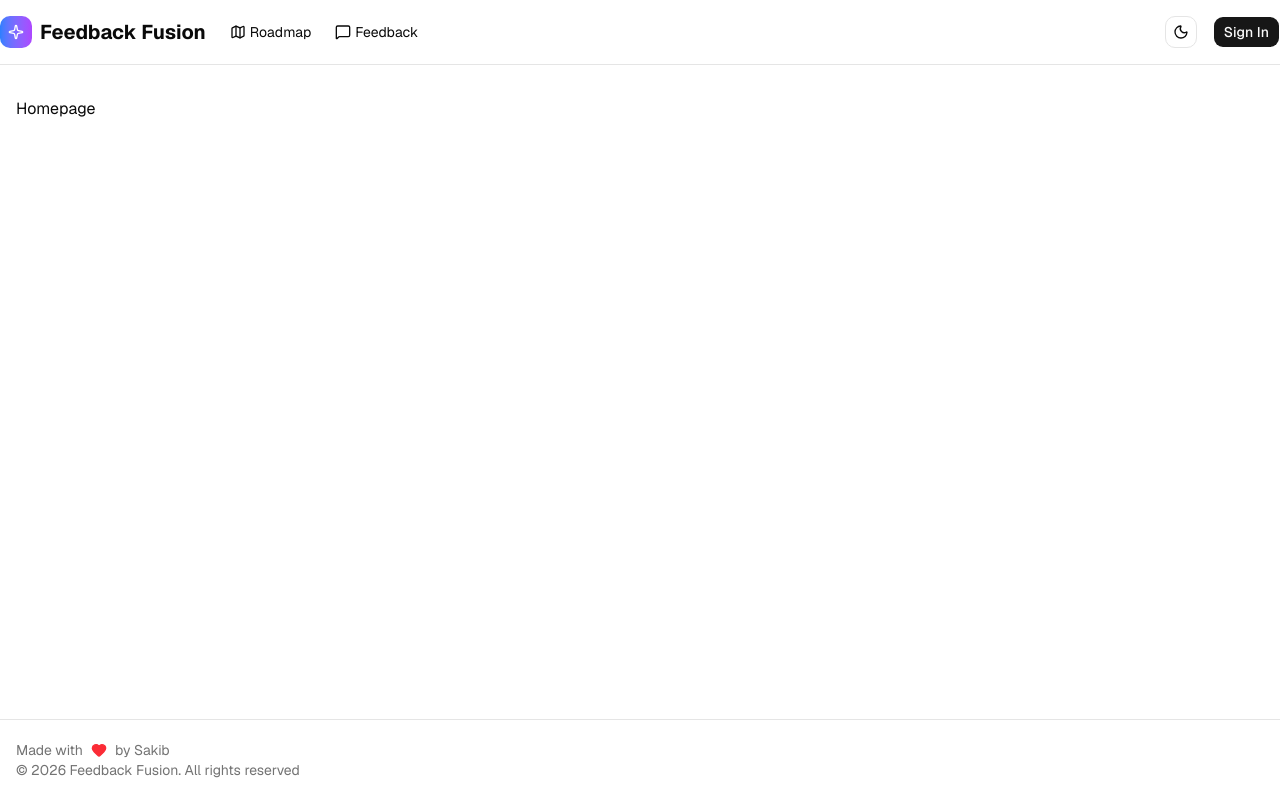
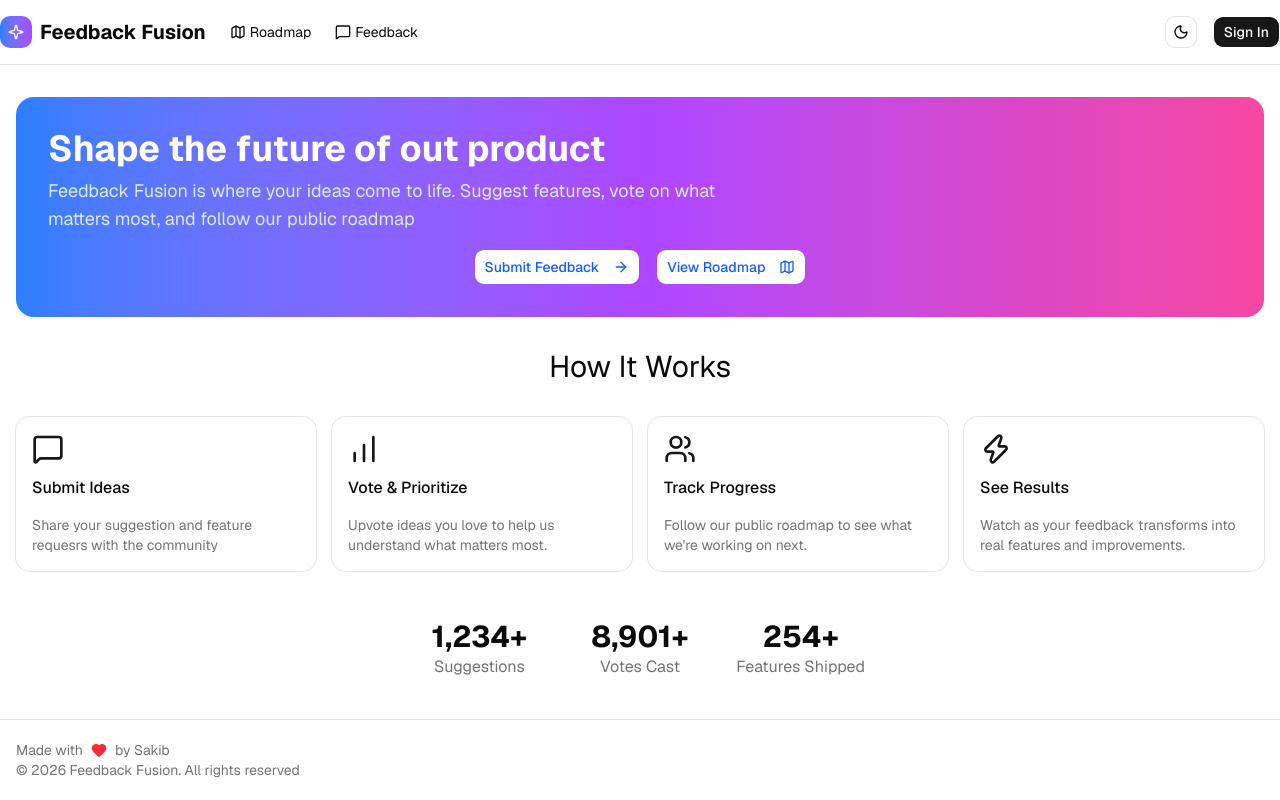
Before and after one commit to Sakib669/feedback-fusion, a Next.js app: page / in a window 1280 px wide. Built offline with nearby package versions, Linux system fonts and the light colour scheme; no server answers.

Commit message:
completed home section

```diff
--- a/src/app/page.tsx
+++ b/src/app/page.tsx
@@ -1,9 +1,108 @@
+import { GradientHeader } from "@/components/GradientHeader";
+import { Button } from "@/components/ui/button";
+import { Card, CardContent, CardHeader, CardTitle } from "@/components/ui/card";
+import { ArrowRight, BarChart, Map, MessageSquare, Users, Zap } from "lucide-react";
 import Image from "next/image";
+import Link from "next/link";
 
 export default function Home() {
   return (
-    <div>
-      Homepage
+    <div className="space-y-12">
+      {/* hero section */}
+      <GradientHeader
+        title="Shape the future of out product "
+        subtitle="Feedback Fusion is where your ideas come to life. Suggest features, vote on what matters most, and follow our public roadmap"
+      >
+        <div className="flex gap-4 justify-center pt-4">
+          <Button
+            asChild
+            size="lg"
+            className="bg-white text-blue-600 hover:bg-gray-100"
+          >
+            <Link href={"/feedback/new"}>
+              Submit Feedback <ArrowRight className="ml-2 h-4 w-4" />
+            </Link>
+          </Button>
+
+          <Button
+            asChild
+            size="lg"
+            className="bg-white text-blue-600 hover:bg-gray-100"
+          >
+            <Link href={"/roadmap"}>
+              View Roadmap <Map className="ml-2 h-4 w-4" />
+            </Link>
+          </Button>
+        </div>
+      </GradientHeader>
+      {/* Feature Section */}
+      <section>
+        <h2 className="text-3xl font-bond text-center mb-8">How It Works</h2>
+        <div className="grid grid-cols-1 md:grid-cols-2 lg:grid-cols-4 gap-4">
+          <Card>
+            <CardHeader>
+              <MessageSquare className=" h-8 w-8 text-primary mb-2" />
+              <CardTitle>Submit Ideas</CardTitle>
+            </CardHeader>
+            <CardContent>
+              <p className="text-muted-foreground">
+                Share your suggestion and feature requesrs with the community
+              </p>
+            </CardContent>
+          </Card>
+          <Card>
+            <CardHeader>
+              <BarChart className=" h-8 w-8 text-primary mb-2" />
+              <CardTitle>Vote & Prioritize</CardTitle>
+            </CardHeader>
+            <CardContent>
+              <p className="text-muted-foreground">
+                Upvote ideas you love to help us understand what matters most.
+              </p>
+            </CardContent>
+          </Card>
+          <Card>
+            <CardHeader>
+              <Users className=" h-8 w-8 text-primary mb-2" />
+              <CardTitle>Track Progress</CardTitle>
+            </CardHeader>
+            <CardContent>
+              <p className="text-muted-foreground">
+                Follow our public roadmap to see what we&#39;re working on next.
+              </p>
+            </CardContent>
+          </Card>
+          <Card>
+            <CardHeader>
+              <Zap className=" h-8 w-8 text-primary mb-2" />
+              <CardTitle>See Results</CardTitle>
+            </CardHeader>
+            <CardContent>
+              <p className="text-muted-foreground">
+                Watch as your feedback transforms into real features and
+                improvements.
+              </p>
+            </CardContent>
+          </Card>
+        </div>
+      </section>
+      {/* Stats Section */}
+      <section className="text-center">
+        <div className="inline-grid grid-cols-3 gap-8">
+          <div>
+            <div className="text-3xl font-bold">1,234+</div>
+            <div className="text-muted-foreground">Suggestions</div>
+          </div>
+          <div>
+            <div className="text-3xl font-bold">8,901+</div>
+            <div className="text-muted-foreground">Votes Cast</div>
+          </div>
+          <div>
+            <div className="text-3xl font-bold">254+</div>
+            <div className="text-muted-foreground">Features Shipped</div>
+          </div>
+        </div>
+      </section>
     </div>
   );
 }
```
